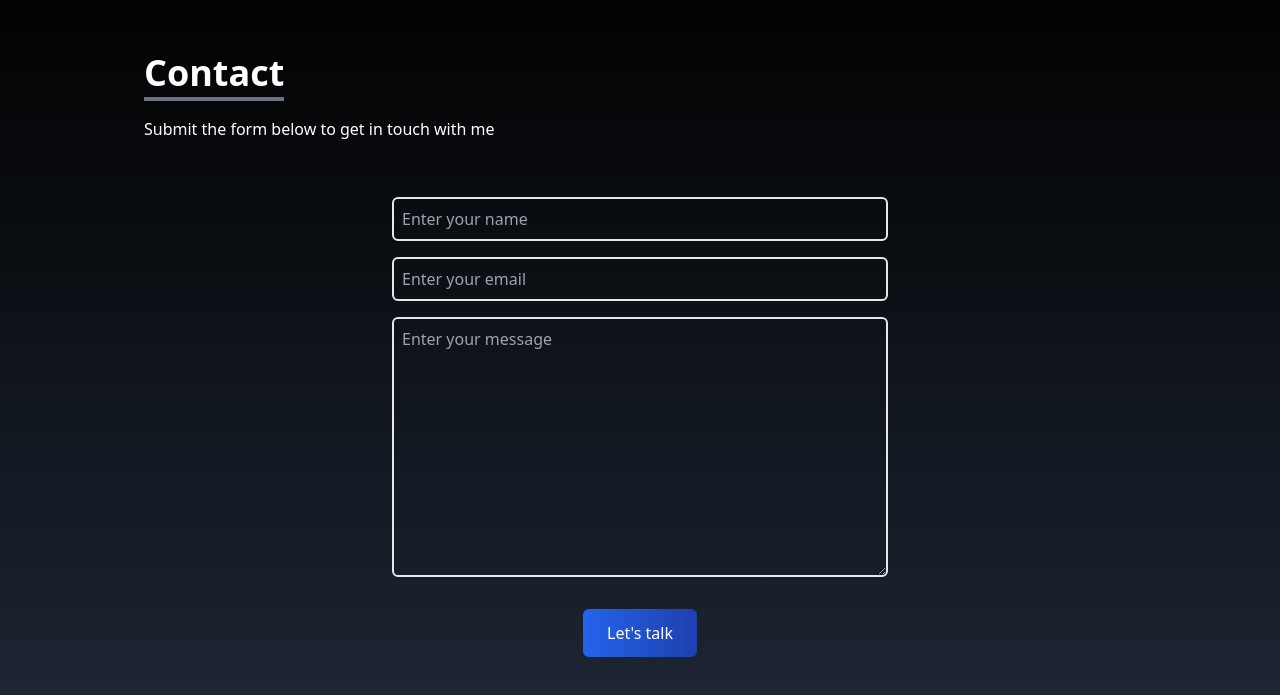
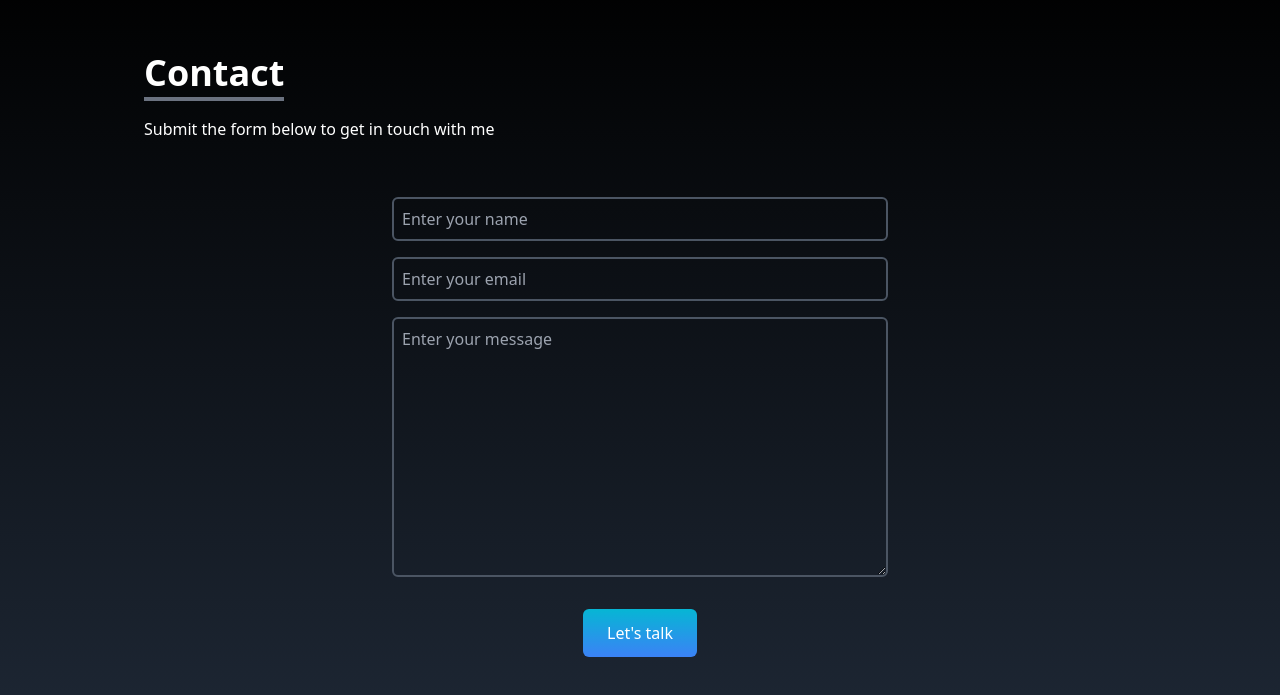
Before and after one commit to mounika-025/my-portfolio, a React (Create React App) app: page / in a window 1280 px wide. Shown: the part 1629-2324 px from the top of the page. Built offline with nearby package versions, Linux system fonts and the light colour scheme.

Commit message:
updated contact page

```diff
--- a/src/Components/About.js
+++ b/src/Components/About.js
@@ -8,7 +8,7 @@ const About = () => {
     >
       <div className="max-w-screen-lg p-2 mx-auto flex flex-col justify-center w-full h-full">
         <div className="pb-8">
-          <p className="text-4xl font-bold inline border-b-4 border-gray-500">
+          <p className="text-4xl font-bold inline border-b-4 dark:text-[#224cff]  border-gray-500">
             About
           </p>
         </div>
--- a/src/Components/ContactMe.js
+++ b/src/Components/ContactMe.js
@@ -8,7 +8,7 @@ const Contact = () => {
     >
       <div className="flex flex-col p-4 justify-center max-w-screen-lg mx-auto h-full">
         <div className="pb-8">
-          <p className="text-4xl font-bold inline border-b-4 border-gray-500">
+          <p className="text-4xl font-bold inline dark:text-[#224cff]  border-b-4 border-gray-500">
             Contact
           </p>
           <p className="py-6">Submit the form below to get in touch with me</p>
@@ -24,22 +24,22 @@ const Contact = () => {
               type="text"
               name="name"
               placeholder="Enter your name"
-              className="p-2 bg-transparent border-2 rounded-md text-white focus:outline-none"
+              className="bg-transparent rounded-md text-white focus:outline-none border-2 border-gray-600 hover:border-blue-400 hover:transition border transition-all duration-300 p-2"
             />
             <input
               type="text"
               name="email"
               placeholder="Enter your email"
-              className="my-4 p-2 bg-transparent border-2 rounded-md text-white focus:outline-none"
+              className="my-4  bg-transparent  rounded-md text-white focus:outline-none border-2 border-gray-600 hover:border-blue-400 hover:transition border transition-all duration-300 p-2"
             />
             <textarea
               name="message"
               placeholder="Enter your message"
               rows="10"
-              className="p-2 bg-transparent border-2 rounded-md text-white focus:outline-none"
+              className=" bg-transparent rounded-md text-white focus:outline-none border-2 border-gray-600 hover:border-blue-400 hover:transition border transition-all duration-300 p-2"
             ></textarea>
 
-            <button className="text-white bg-gradient-to-r from-blue-600 to-blue-800 px-6 py-3 my-8 mx-auto flex items-center rounded-md hover:scale-110 duration-300">
+            <button className="text-white bg-gradient-to-b from-cyan-500 to-blue-500 px-6 py-3 my-8 mx-auto flex items-center rounded-md hover:scale-110 duration-300">
               Let's talk
             </button>
           </form>
--- a/src/Components/SocialLinks.js
+++ b/src/Components/SocialLinks.js
@@ -54,14 +54,14 @@ const SocialLinks = () => {
         {socialLinks.map(({ id, child, href, style, download }) => (
           <li
             className={
-              "flex justify-between items-center w-40 h-14 px-4 ml-[-100px] hover:ml-[-10px] hover:rounded-md duration-300 bg-black" +
+              "flex justify-between items-center w-40 h-14 px-4 ml-[-100px] hover:ml-[-10px] hover:rounded-md duration-300 bg-gray-300" +
               " " +
               style
             }
           >
             <a
               href={href}
-              className="flex justify-between items-center w-full text-white"
+              className="flex justify-between items-center w-full text-black"
               download={download}
               target="-blank"
             >
```
